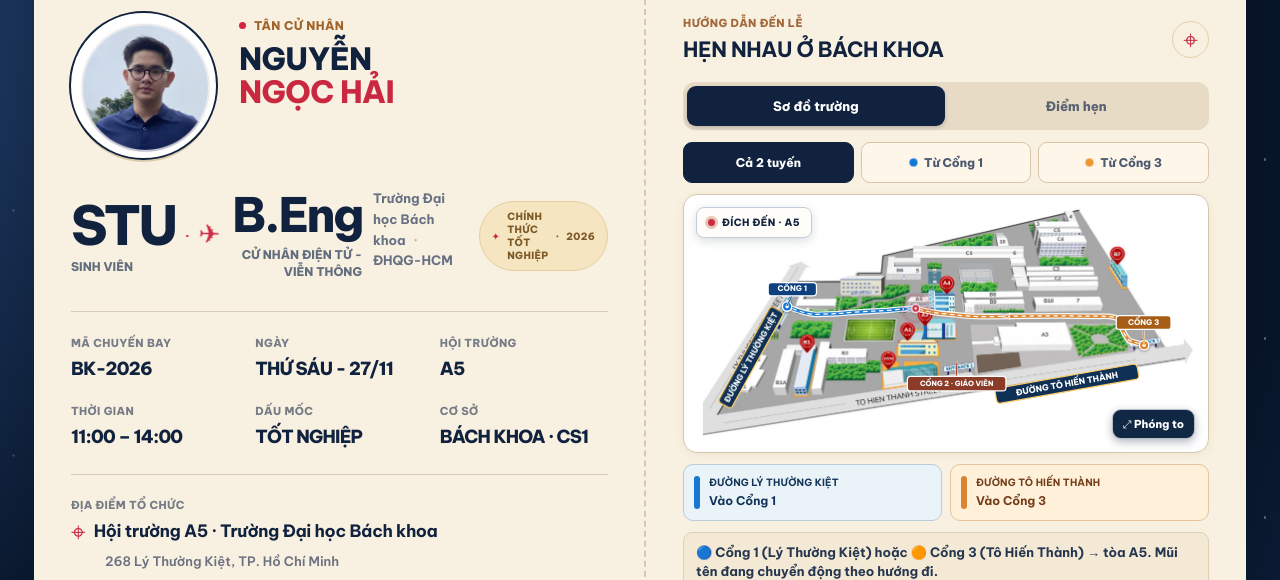
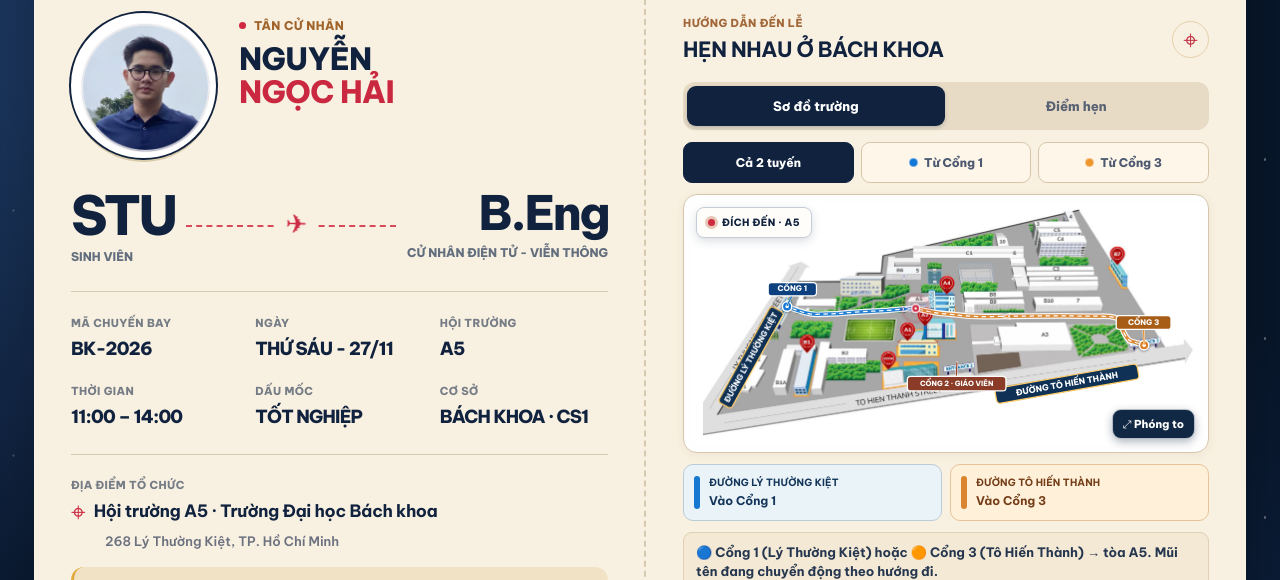
Before and after one commit to HaiNguyen04/thiep-moi-tot-nghiep, a plain HTML site: page index.html in a window 1280 px wide. Shown: the part 189-769 px from the top of the page. Drawn offline with Linux system fonts and the light colour scheme.

Commit message:
Update index.html

```diff
--- a/index.html
+++ b/index.html
@@ -50,9 +50,7 @@
               <div class="route-stop"><strong>STU</strong><span>SINH VIÊN</span></div>
               <div class="flight-path"><span class="path-line"></span><span class="flying-plane" aria-hidden="true">✈</span></div>
               <div class="route-stop route-destination"><strong>B.Eng</strong><span>CỬ NHÂN ĐIỆN TỬ - VIỄN THÔNG</span></div>
-                              <p class="university">Trường Đại học Bách khoa <span>·</span> ĐHQG-HCM</p>
-                <div class="achievement-pill"><span aria-hidden="true">✦</span> CHÍNH THỨC TỐT NGHIỆP <span>·</span> 2026</div>
-              </div>
+            </div>
 
 
             <div class="details-grid">
```
